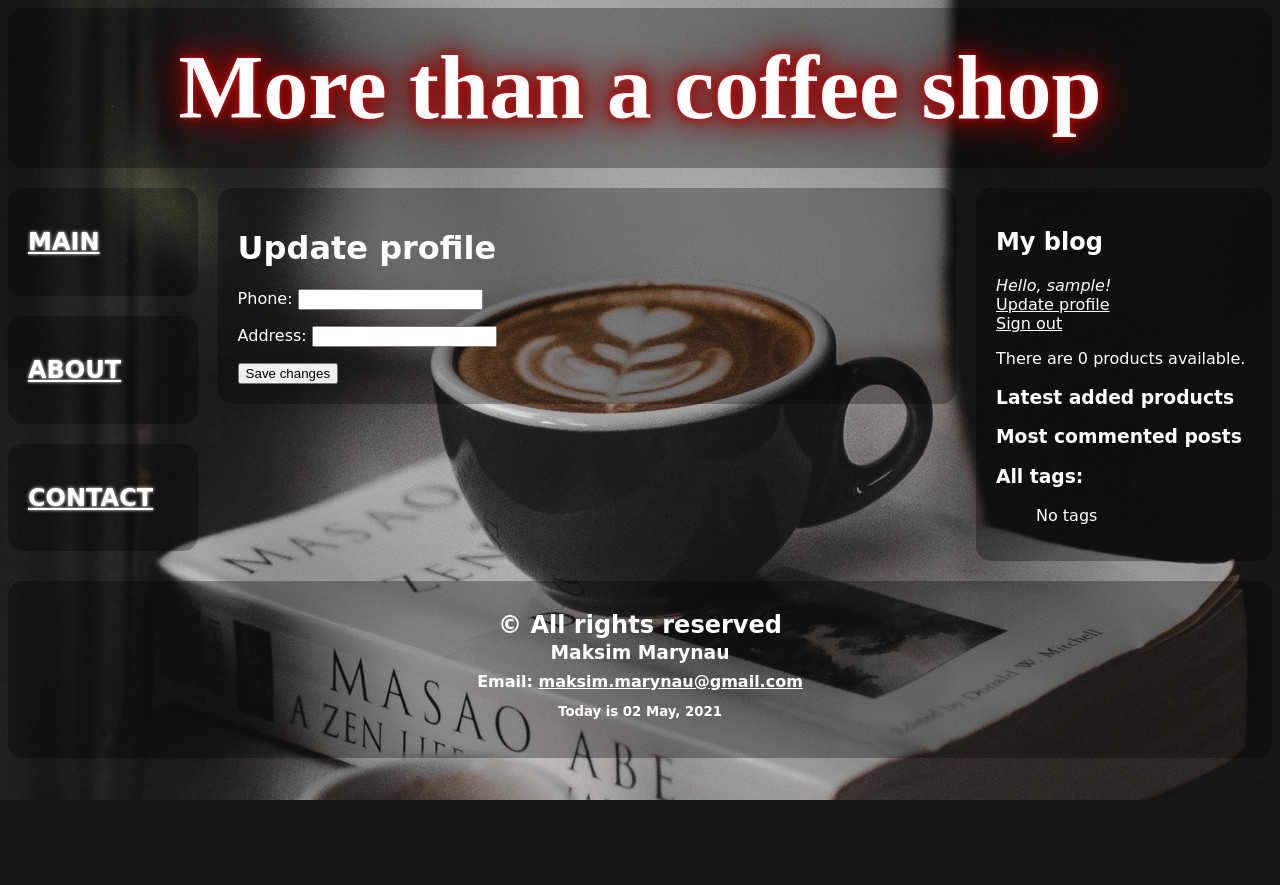
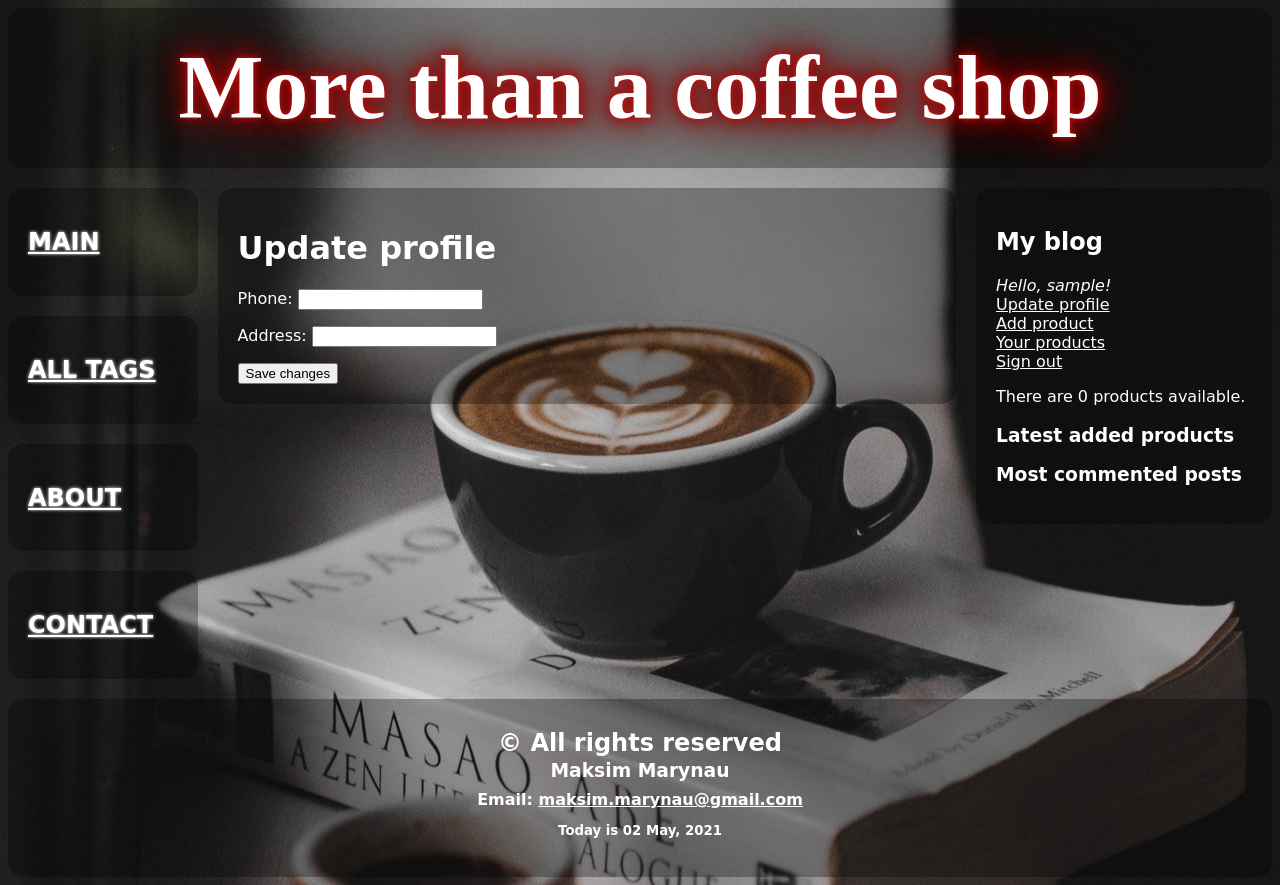
Before and after one commit to MaksimMarynau/coffee_shop, a Django app: page /accounts/update_profile in a window 1280 px wide. Before the commit the page ends 800 px from the top, so only its background shows below. Run offline with Django 3.2, Linux system fonts and the light colour scheme; the visitor is signed in with stand-in values (Sample User, id 1); data that the repository does not hold is empty.

Commit message:
merging two models Product and ProductDescription, added new views user_products, add_product, update_product and some changes in code

```diff
--- a/src/coffee_shop_project/coffee_shop_project/apps/coffee_board/forms.py
+++ b/src/coffee_shop_project/coffee_shop_project/apps/coffee_board/forms.py
@@ -1,8 +1,15 @@
 from django import forms
 from django.contrib.auth.models import User
 from django.contrib.auth.forms import UserCreationForm
+from django.core import validators
+from django.utils.translation import ugettext_lazy as _
 
-from .models import Comment, Seller
+from .models import (
+    Comment,
+    Seller,
+    Product,
+    ProductImages,
+)
 
 class CommentForm(forms.ModelForm):
     class Meta:
@@ -42,3 +49,40 @@ class SellerForm(forms.ModelForm):
     class Meta:
         model = Seller
         fields = ('phone', 'address')
+
+
+class ProductForm(forms.ModelForm):
+    class Meta:
+        model = Product
+        fields = (
+            'title',
+            'count',
+            'price',
+            'description',
+            'country',
+            'image',
+            'tags',
+        )
+        labels = {
+            "title": _("Product title"),
+            "count": _("How many items?"),
+            "price": _("What price?"),
+            "description": _("Explain your product"),
+            "country": _("Country of production"),
+            "image": _("Add main image"),
+            "tags": _("Tags of your product"),
+        }
+
+    def __init__(self, *args, **kwargs):
+        super(ProductForm, self).__init__(*args, **kwargs)
+        if self.instance:
+            # If the instance has no image, they haven't uploaded anything
+            if self.instance.image is None:
+                # Alter the field in the form
+                self.fields['image'].disabled = True
+
+
+class ProductImagesForm(forms.ModelForm):
+    class Meta:
+        model = ProductImages
+        fields = ('title', 'description','image','product')
--- a/src/coffee_shop_project/coffee_shop_project/apps/coffee_board/static/css/main.css
+++ b/src/coffee_shop_project/coffee_shop_project/apps/coffee_board/static/css/main.css
@@ -108,6 +108,19 @@ p.img_view {
     margin-top: 20px;
 }
 
+.cardtrans{
+    background-color: rgba(0,0,0,0.3);
+    border-radius: 15px;
+    margin-top: 20px;
+    display: inline-block;
+}
+
+.cardmult {
+    color: white;
+    padding: 5px;
+    margin: 5px;
+}
+
 .row:after {
     content: "";
     display: table;
@@ -126,6 +139,11 @@ p.img_view {
 
 .pagination {
   display: inline-block;
+  color: white;
+}
+
+ul#menu li {
+  display: inline;
   color: white;
 }
 
--- a/src/coffee_shop_project/coffee_shop_project/apps/coffee_board/templates/include/leftbar.html
+++ b/src/coffee_shop_project/coffee_shop_project/apps/coffee_board/templates/include/leftbar.html
@@ -2,6 +2,11 @@
     <div class="transparent1">
         <div class="card">
             <h2 class="updated"><a href="{% url 'product_list' %}">MAIN</a></h2>
+        </div>
+    </div>
+    <div class="transparent1">
+        <div class="card">
+            <h2 class="updated"><a href="{% url 'tags' %}">ALL TAGS</a></h2>
         </div>
     </div>
     <div class="transparent1">
--- a/src/coffee_shop_project/coffee_shop_project/apps/coffee_board/templates/include/rightbar.html
+++ b/src/coffee_shop_project/coffee_shop_project/apps/coffee_board/templates/include/rightbar.html
@@ -6,6 +6,8 @@
             {% if user.is_authenticated %}
                 <span><em>Hello, {{ user.username }}!</em></span><br />
                 <a href="{% url 'update_profile' %}">Update profile </a><br />
+                <a href="{% url 'add_product' %}">Add product </a><br />
+                <a href="{% url 'user_products' %}">Your products </a><br />
                 <a href="{% url 'account_logout' %}">Sign out </a>
                 <br>
             {% else %}
@@ -26,17 +28,6 @@
                 <li><a href="{{ product.get_absolute_url }}">{{ product.title }}</a></li>
             {% endfor %}
             </ul>
-            <h3>All tags:</h3>
-            <ul>
-            {% for tag in tags %}
-                <li>
-                    <a href="{% url 'tagged' tag.slug %}">{{ tag.name }}</a>
-                    ({{ tag.count_tags }})
-                </li>
-            {% empty %}
-                No tags
-            {% endfor %}
-            </ul>
 
         </div>
     </div>
--- a/src/coffee_shop_project/coffee_shop_project/apps/coffee_board/templates/products/product_list.html
+++ b/src/coffee_shop_project/coffee_shop_project/apps/coffee_board/templates/products/product_list.html
@@ -19,7 +19,11 @@
                 {% endfor %}
                 </p>
                 <p class="img_view">
-                <img src="{{ product.products_description.image.url }}" class="img1">
+                {% if product.image %}
+                    <img src="{{ product.image.url }}" class="img1">
+                {% else %}
+                    <img src="media/products/no-image.jpg" class="img1">
+                {% endif %}
                 {% for image in product.productimages_set.all %}
                     <img src="{{ image.image.url }}" class="img1" alt="{{ image.description }}">
                 {% endfor %}
--- a/src/coffee_shop_project/coffee_shop_project/apps/coffee_board/templatetags/custom_tags.py
+++ b/src/coffee_shop_project/coffee_shop_project/apps/coffee_board/templatetags/custom_tags.py
@@ -14,11 +14,11 @@ def date_now():
 
 @register.simple_tag
 def total_posts():
-    return Product.objects.count()
+    return Product.objects.filter(draft=False).count()
 
 @register.inclusion_tag('include/latest_posts.html')
 def show_latest_posts(count=5):
-    latest_posts = Product.objects.order_by('-publish')[:count]
+    latest_posts = Product.objects.filter(draft=False).order_by('-publish')[:count]
     return {'latest_posts': latest_posts}
 
 @register.simple_tag
--- a/src/coffee_shop_project/coffee_shop_project/apps/coffee_board/urls.py
+++ b/src/coffee_shop_project/coffee_shop_project/apps/coffee_board/urls.py
@@ -4,6 +4,7 @@ from . import views
 
 urlpatterns = [
     path('', views.ProductView.as_view(), name='product_list'),
+    path('tags/', views.tagsView, name='tags'),
     path('tag/<slug:slug>/', views.TagIndexView.as_view(), name='tagged'),
     path('about/', views.aboutView, name='about'),
     path('contact/', views.contactView, name='contact'),
--- a/src/coffee_shop_project/coffee_shop_project/apps/coffee_board/views.py
+++ b/src/coffee_shop_project/coffee_shop_project/apps/coffee_board/views.py
@@ -1,29 +1,36 @@
 from django.shortcuts import render, get_object_or_404, redirect
 from django.views.generic import ListView, DetailView
 from django.views.generic.base import View
-from django.core.paginator import Paginator
+from django.core.paginator import Paginator, EmptyPage, PageNotAnInteger
+from django.contrib.auth.models import User
 from django.contrib.auth.decorators import login_required
 from django.utils.decorators import method_decorator
 from django.views.generic import TemplateView
 from taggit.models import Tag
 from django.db.models import Count
 from django.contrib.auth import login, authenticate
-from django.db import transaction
 from django.contrib import messages
+import re
 # Create your views here.
-from .models import Product, Comment
-from .forms import CommentForm, RegistrationForm, SellerForm
+from .models import Product, Comment, Seller
+from .forms import (
+    CommentForm,
+    RegistrationForm,
+    SellerForm,
+    ProductForm,
+    ProductImagesForm,
+)
 
 
 class TagMixin(object):
     def get_context_data(self, **kwargs):
         context = super(TagMixin, self).get_context_data(**kwargs)
-        context['tags'] = Tag.objects.all().order_by('name').annotate(count_tags=Count('taggit_taggeditem_items'))
+        context['tags'] = Tag.objects.order_by('name').annotate(count_tags=Count('taggit_taggeditem_items'))
         return context
 
 class ProductView(TagMixin,ListView):
     model = Product
-    queryset = Product.objects.filter(status='published').order_by('-publish')
+    queryset = Product.objects.filter(draft=False).order_by('-publish')
     template_name = 'products/product_list.html'
     paginate_by = 5
     context_object_name = 'my_products'
@@ -45,7 +52,7 @@ class ProtectedView(TemplateView):
         return super().dispatch(*args, **kwargs)
 
 @method_decorator(login_required, name='dispatch')
-class ProductDetailView(DetailView):
+class ProductDetailView(TagMixin,DetailView):
     login_required = True
     model = Product
     slug_field = 'slug'
@@ -54,7 +61,6 @@ class ProductDetailView(DetailView):
     def post(self, request, slug):
         form = CommentForm(request.POST)
         product = Product.objects.get(slug=slug)
-        new_comment = None
         if form.is_valid():
             new_comment = form.save(commit=False)
             new_comment.name = self.request.user
@@ -65,7 +71,7 @@ class ProductDetailView(DetailView):
 
     def get(self, request, slug):
         form = CommentForm()
-        product = Product.objects.get(slug=slug)
+        product = Product.objects.filter(draft=False).get(slug=slug)
         return render(request, 'products/product_detail.html',
             {
             'form':form,
@@ -78,8 +84,32 @@ def aboutView(request):
 def contactView(request):
     return render(request, 'products/contact.html')
 
+def tagsView(request):
+    tags = Tag.objects.order_by('name').annotate(
+        count_tags=Count('taggit_taggeditem_items')
+    )
+    return render(request, 'products/tags.html', {'tags':tags})
+
 @login_required
-@transaction.atomic
+def user_products(request):
+    product_list = Product.objects.filter(seller=request.user.sellers)
+    page = request.GET.get('page', 1)
+
+    paginator = Paginator(product_list, 2)
+    try:
+        products = paginator.page(page)
+    except PageNotAnInteger:
+        products = paginator.page(1)
+    except EmptyPage:
+        products = paginator.page(paginator.num_pages)
+
+    return render(
+        request,
+        'account/user_products.html',
+        {'products':products}
+    )
+
+@login_required
 def update_profile(request):
     if request.method == 'POST':
         seller_form = SellerForm(request.POST, instance=request.user.sellers)
@@ -95,3 +125,40 @@ def update_profile(request):
     return render(request, 'account/update_profile.html', {
         'seller_form': seller_form,
     })
+
+
+@login_required
+def add_product(request):
+    if request.method == 'POST':
+        product_form = ProductForm(request.POST, request.FILES)
+        if product_form.is_valid():
+            product = product_form.save(commit=False)
+            product.seller = request.user.sellers
+            product.slug = '_'.join(re.findall(r'\w+',product.title)).lower()
+            product.save()
+            product_form.save_m2m()
+            return redirect('/')
+    else:
+        product_form = ProductForm()
+    return render(request, 'account/add_product.html', {
+        'product_form': product_form,
+    })
+
+@login_required
+def update_product(request,slug=None):
+    product = get_object_or_404(Product, slug=slug)
+    if request.method == 'POST':
+        product_form = ProductForm(
+            request.POST,
+            request.FILES,
+            instance=product
+        )
+        if product_form.is_valid():
+            product_form.save()
+        return redirect(product.get_absolute_url())
+    else:
+        product_form = ProductForm(instance=product)
+    return render(request, 'account/update_product.html', {
+        'product_form': product_form,
+        'product': product,
+    })
--- a/src/coffee_shop_project/coffee_shop_project/urls.py
+++ b/src/coffee_shop_project/coffee_shop_project/urls.py
@@ -24,6 +24,12 @@ urlpatterns = [
     path('admin/', admin.site.urls),
     path('accounts/', include('allauth.urls')),
     path('accounts/update_profile', views.update_profile, name='update_profile' ),
+    path('accounts/add_product', views.add_product, name='add_product' ),
+    path('accounts/update_product/<slug:slug>/',
+        views.update_product,
+        name='update_product'
+    ),
+    path('accounts/user_products', views.user_products, name='user_products'),
     path('', include('coffee_board.urls')),
 ]
 
```
Also changed, not shown: src/coffee_shop_project/coffee_shop_project/apps/coffee_board/admin.py (+6 -13 lines), src/coffee_shop_project/coffee_shop_project/apps/coffee_board/models.py (+41 -61 lines), src/coffee_shop_project/coffee_shop_project/apps/coffee_board/templates/account/add_product.html (added, +20 -0 lines), src/coffee_shop_project/coffee_shop_project/apps/coffee_board/templates/account/update_product.html (added, +20 -0 lines), src/coffee_shop_project/coffee_shop_project/apps/coffee_board/templates/account/user_products.html (added, +58 -0 lines), src/coffee_shop_project/coffee_shop_project/apps/coffee_board/templates/products/product_detail.html (+9 -3 lines), src/coffee_shop_project/coffee_shop_project/apps/coffee_board/templates/products/tags.html (added, +23 -0 lines), src/coffee_shop_project/coffee_shop_project/apps/coffee_board/migrations/0009_auto_20210508_1855.py (added), src/coffee_shop_project/coffee_shop_project/apps/coffee_board/migrations/0010_auto_20210508_2322.py (added).
